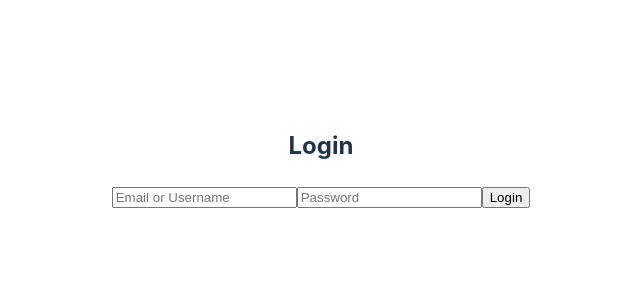
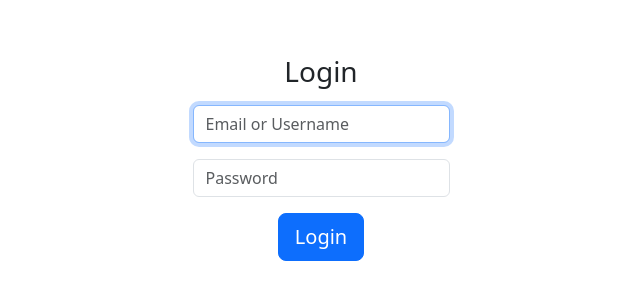
Before and after one commit to JonnySB/bloom-frontend, a React (Vite) app: page /login in a window 1280 px wide. Shown: the part 242-542 px from the top of the page, without its empty margins (319-959 px from the left). Built offline with nearby package versions, Linux system fonts and the light colour scheme; no server answers.

Commit message:
login done

```diff
--- a/package.json
+++ b/package.json
@@ -11,6 +11,7 @@
     "test": "vitest"
   },
   "dependencies": {
+    "bootstrap": "^5.3.3",
     "react": "^18.2.0",
     "react-dom": "^18.2.0",
     "react-router-dom": "^6.22.2",
--- a/src/pages/Login/Login.jsx
+++ b/src/pages/Login/Login.jsx
@@ -2,6 +2,8 @@ import { useState } from "react";
 import { useNavigate } from "react-router-dom";
 import "./Login.css";
 import { login } from "../../services/authentication";
+import 'bootstrap/dist/css/bootstrap.min.css';
+
 
 
 export const Login = () => {
@@ -33,40 +35,39 @@ export const Login = () => {
 
     return (
 
-        <>
+<>
 
-        <div className="login-box">
-            <h2>Login</h2>
-            <form className="content-login" onSubmit={handleSubmit}>
+        <form className="Login" onSubmit={handleSubmit}>
+        <h1 className="h3 mb-3 font-weight-normal">Login</h1>
+            <div className="mb-3">
 
                 <input
-                    className="input"
+                    className="form-control"
                     id="username_email"
                     placeholder="Email or Username"
-                    type="text"
+                    type="email"
                     value={username_email}
                     onChange={handleUsernameEmailChange}
-                    />
+                    required autoFocus
+                />
+            </div>
+            <div className="mb-3">
 
                 <input
-                    className="input"
+                    className="form-control"
                     placeholder="Password"
-                    id="password" type="password"
+                    id="password"
+                    type="password"
                     value={password}
                     onChange={handlePasswordChange}
-                    />
+                    required
+                />
+                {loginError && <div className="invalid-signup" role="invalid-signup">{loginError}</div>}
+            </div>
+            <button className="btn btn-lg btn-primary btn-block" role="submit-button" id="submit" type="submit">Login</button>
+        </form>
+</>
 
-                {loginError && <div className="invalid-signup" role="invalid-signup">{loginError} </div>}
-
-                <input className="btn btn-login" role="submit-button" id="submit" type="submit" value="Login" />
-
-            </form>
-
-        </div>
-
-
-
-        </>
 
     );
 };
```
Also changed, not shown: 1 other file (tests, documents, lock files or other folders).
